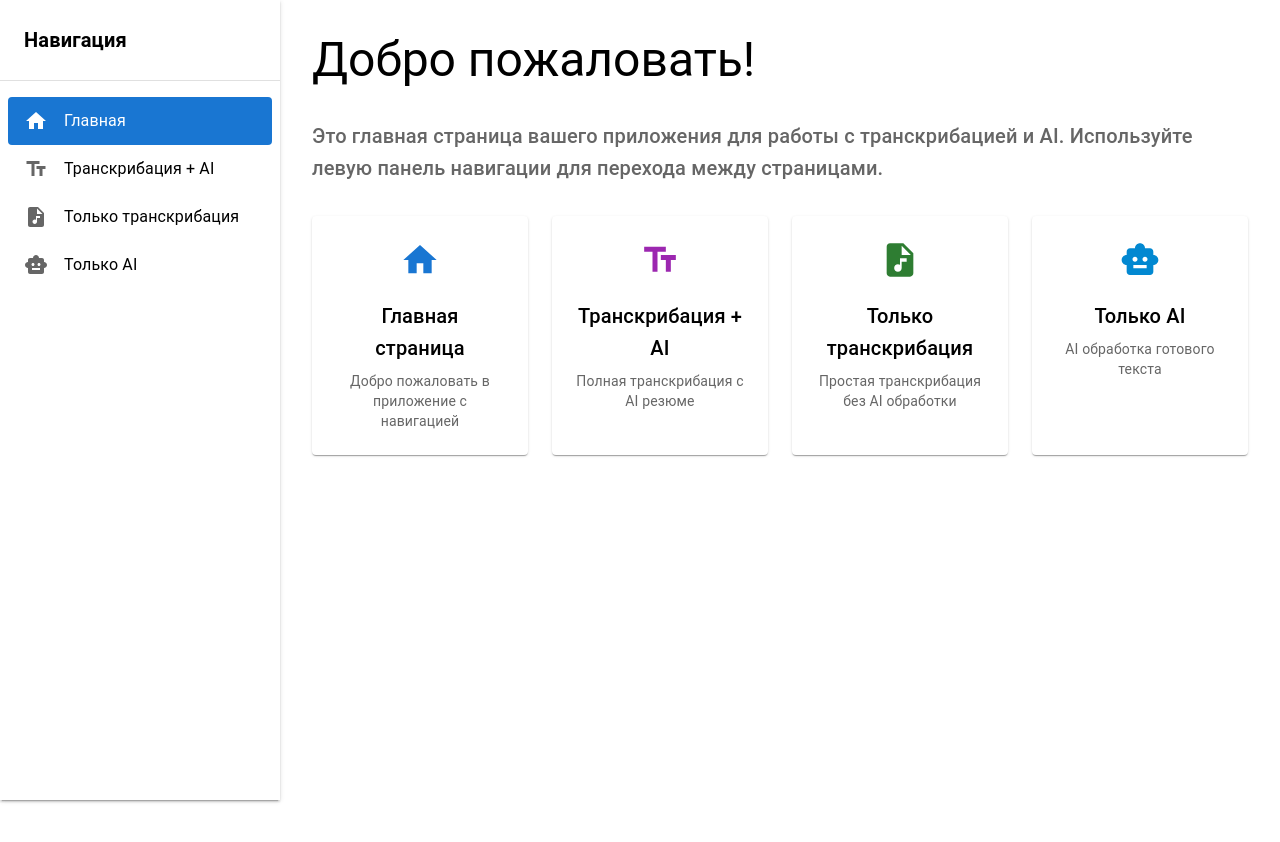
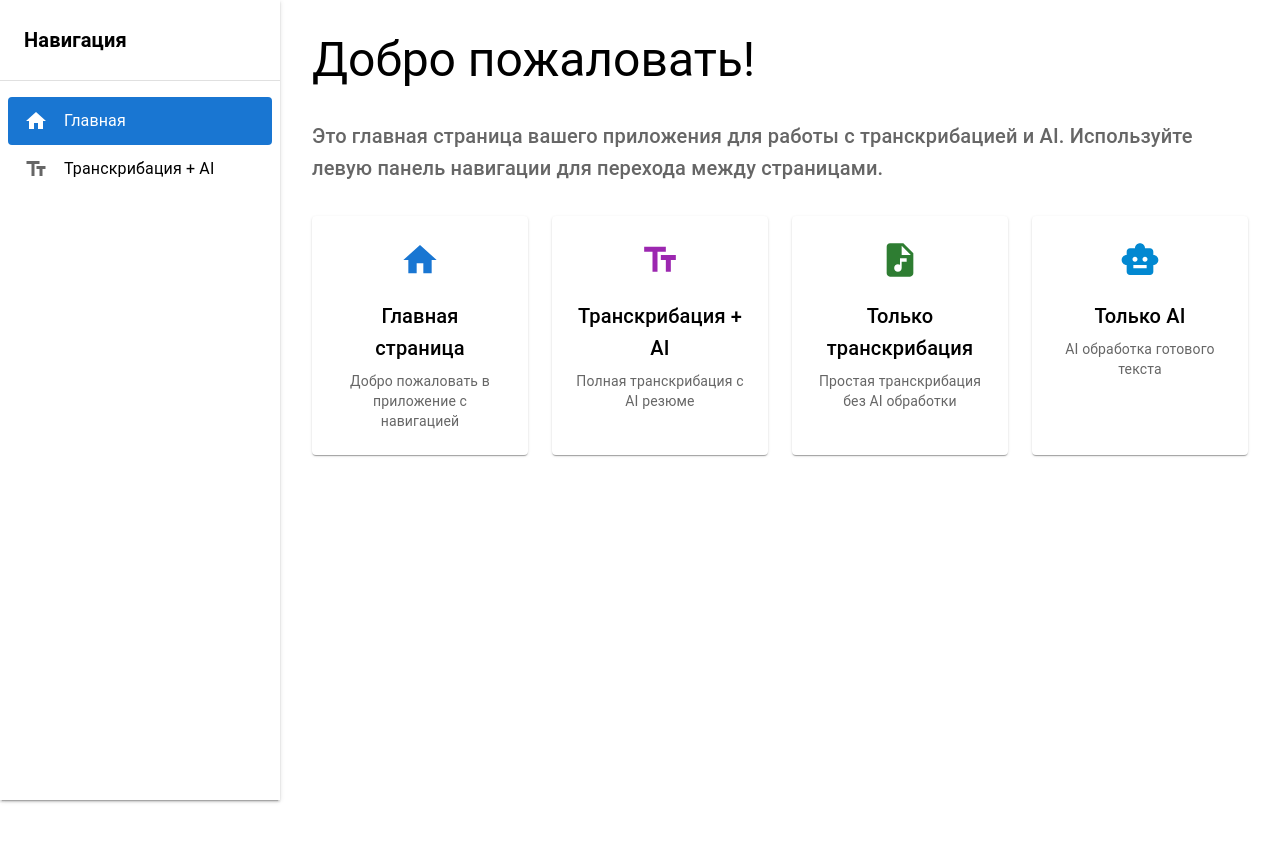
Before and after one commit to ibah111/react-static-page-template, a React (Vite) app: page / in a window 1280 px wide. Shown: the top 842 px of the page. Built offline with nearby package versions, Linux system fonts and the light colour scheme.

Commit message:
feat: remove separated ai + transcribe pages from available

```diff
--- a/src/components/Sidebar.tsx
+++ b/src/components/Sidebar.tsx
@@ -1,5 +1,19 @@
-import { Box, List, ListItem, ListItemButton, ListItemIcon, ListItemText, Typography, Paper } from "@mui/material";
-import { Home, TextFields, AudioFile, SmartToy } from "@mui/icons-material";
+import {
+  Box,
+  List,
+  ListItem,
+  ListItemButton,
+  ListItemIcon,
+  ListItemText,
+  Typography,
+  Paper,
+} from "@mui/material";
+import {
+  Home,
+  TextFields,
+  // AudioFile,
+  // SmartToy
+} from "@mui/icons-material";
 import { useNavigate, useLocation } from "react-router-dom";
 
 export default function Sidebar() {
@@ -9,8 +23,8 @@ export default function Sidebar() {
   const menuItems = [
     { text: "Главная", icon: <Home />, path: "/" },
     { text: "Транскрибация + AI", icon: <TextFields />, path: "/transcribe" },
-    { text: "Только транскрибация", icon: <AudioFile />, path: "/transcribe-only" },
-    { text: "Только AI", icon: <SmartToy />, path: "/ai-only" },
+    // { text: "Только транскрибация", icon: <AudioFile />, path: "/transcribe-only" },
+    // { text: "Только AI", icon: <SmartToy />, path: "/ai-only" },
   ];
 
   return (
@@ -23,7 +37,7 @@ export default function Sidebar() {
         position: "fixed",
         left: 0,
         top: 0,
-        zIndex: 1000
+        zIndex: 1000,
       }}
     >
       <Box sx={{ p: 3, borderBottom: 1, borderColor: "divider" }}>
@@ -52,8 +66,11 @@ export default function Sidebar() {
             >
               <ListItemIcon
                 sx={{
-                  color: location.pathname === item.path ? "inherit" : "text.secondary",
-                  minWidth: 40
+                  color:
+                    location.pathname === item.path
+                      ? "inherit"
+                      : "text.secondary",
+                  minWidth: 40,
                 }}
               >
                 {item.icon}
```
Also changed, not shown: src/app.tsx (+10 -10 lines).
